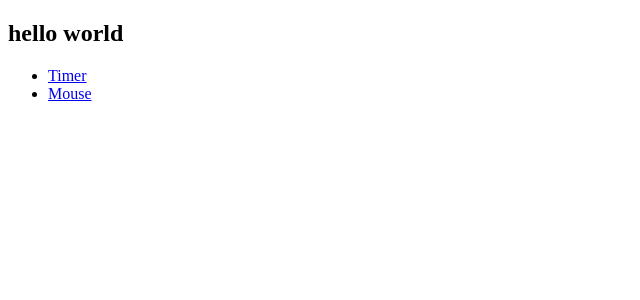
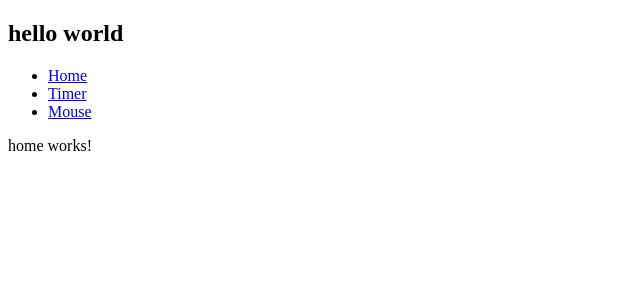
Before and after one commit to LironKruchinin/angular-test-proj, an Angular app: page /home in a window 1280 px wide. Before the commit this address led to /. Shown: the top 300 px of the page, without its empty margins (0-640 px from the left). Built offline with nearby package versions, Linux system fonts and the light colour scheme.

Commit message:
added home component

```diff
--- a/src/app/app-root/app.component.html
+++ b/src/app/app-root/app.component.html
@@ -2,6 +2,7 @@
   <h1>hello world</h1>
 
   <ul>
+    <li><a routerLink="/home" routerLinkActive="active" ariaCurrentWhenActive="page">Home</a></li>
     <li><a routerLink="/timer" routerLinkActive="active" ariaCurrentWhenActive="page">Timer</a></li>
     <li><a routerLink="/mouse" routerLinkActive="active" ariaCurrentWhenActive="page">Mouse</a></li>
   </ul>
--- a/src/app/app-routing.module.ts
+++ b/src/app/app-routing.module.ts
@@ -1,9 +1,11 @@
 import { NgModule } from '@angular/core';
 import { RouterModule, Routes } from '@angular/router';
+import { HomeComponent } from './cmp/home/home.component';
 import { MousePosComponent } from './cmp/mouse-pos/mouse-pos.component';
 import { TimerComponent } from './cmp/timer/timer.component';
 
 const routes: Routes = [
+  { path: 'home', component: HomeComponent },
   { path: 'timer', component: TimerComponent },
   { path: 'mouse', component: MousePosComponent },
 ];
--- a/src/app/app.module.ts
+++ b/src/app/app.module.ts
@@ -5,12 +5,14 @@ import { AppRoutingModule } from './app-routing.module';
 import { AppComponent } from './app-root/app.component';
 import { TimerComponent } from './cmp/timer/timer.component';
 import { MousePosComponent } from './cmp/mouse-pos/mouse-pos.component';
+import { HomeComponent } from './cmp/home/home.component';
 
 @NgModule({
   declarations: [
     AppComponent,
     TimerComponent,
-    MousePosComponent
+    MousePosComponent,
+    HomeComponent
   ],
   imports: [
     BrowserModule,
--- /dev/null
+++ b/src/app/cmp/home/home.component.html
@@ -0,0 +1 @@
+<p>home works!</p>
```
Also changed, not shown: src/app/cmp/home/home.component.ts (added, +10 -0 lines), src/app/cmp/home/home.component.scss (added), 1 other file (tests, documents, lock files or other folders).
